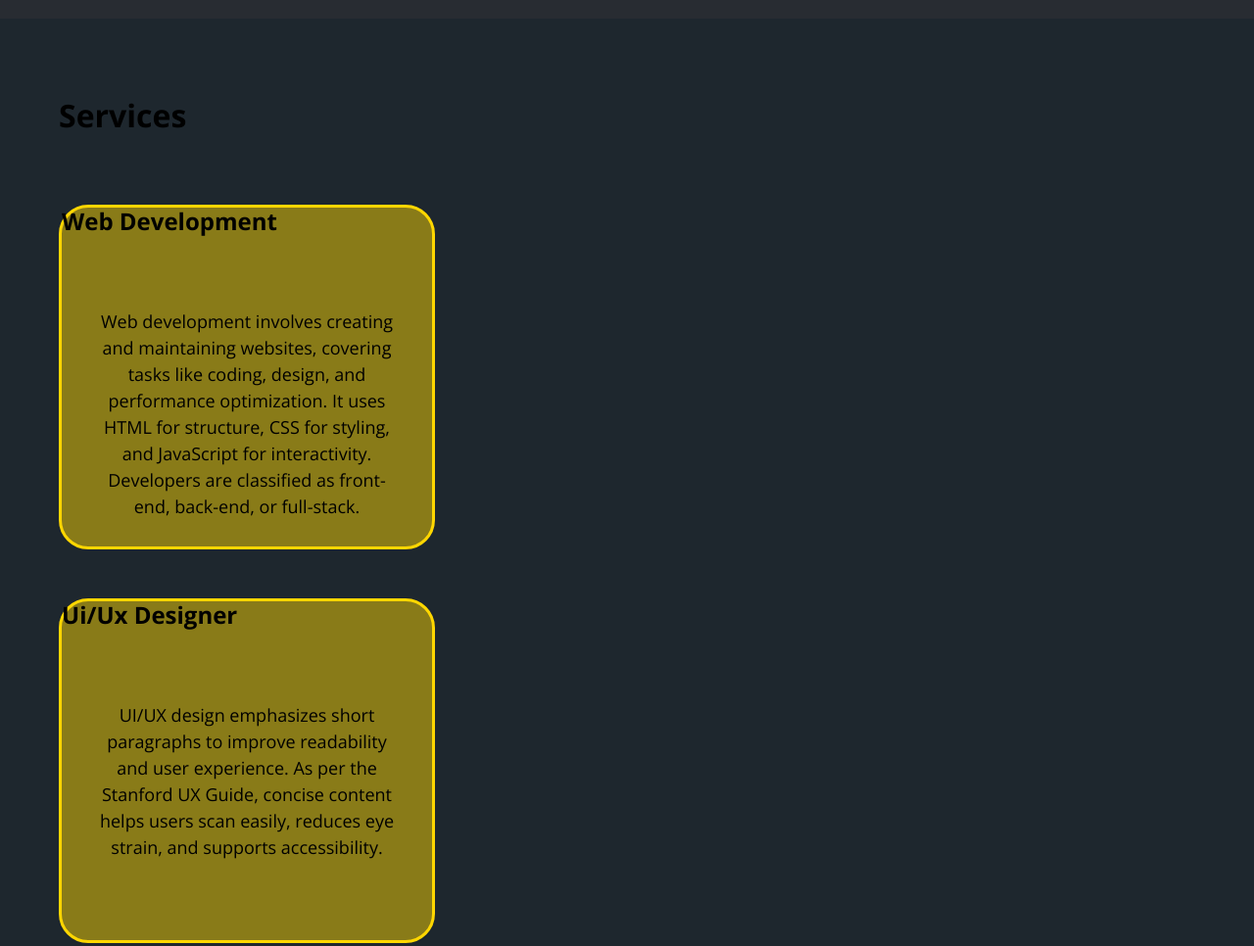
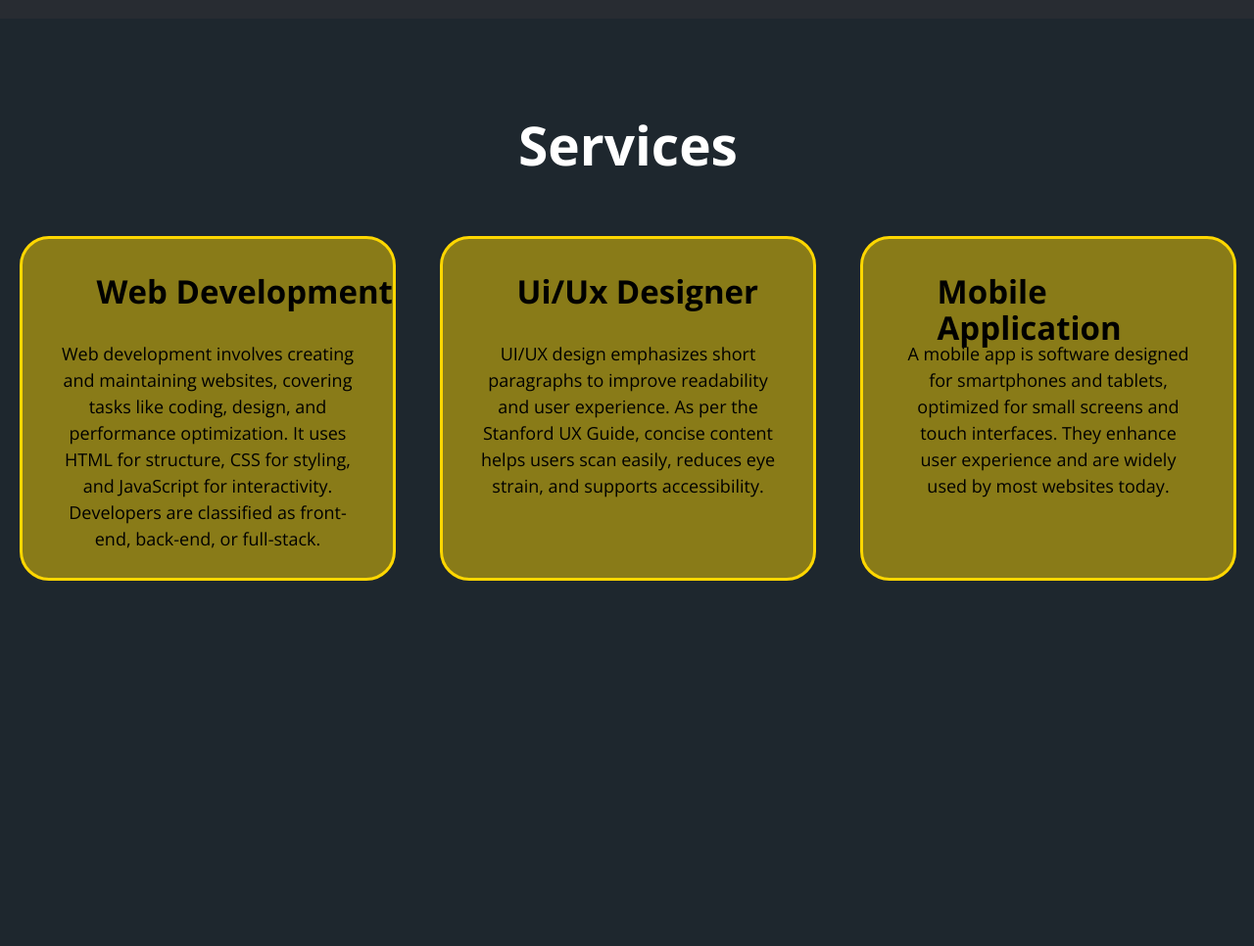
Before and after one commit to chaminduchirantha/new-portfolio, a plain HTML site: page index.html in a window 1280 px wide. Shown: the part 1621-2587 px from the top of the page at 98% size. After the commit the page ends 2294 px from the top, so only its background shows below. Drawn offline with nearby package versions, Linux system fonts and the light colour scheme; a web font is replaced by a local one.

Commit message:
update services section

```diff
--- a/Asset/css/services.css
+++ b/Asset/css/services.css
@@ -7,11 +7,20 @@
 
 .services-section{
     max-width: 1200px;
-    margin: auto;
+    margin-left: -20px;
     padding: 60px 20px;
     display: grid;
-    gap: 50px;
+    grid-template-columns: repeat(3, 1fr);
+    grid-gap: 5px;
     color: black;
+}
+
+.services-section h1{
+    font-size: 55px;
+    color: white;
+    grid-column: 1/-1;
+    text-align: center;
+    align-self: center;
 }
 
 .service-card{
@@ -21,6 +30,7 @@
     position: relative;
     border-radius: 30px;
     border: 3px solid gold;
+    margin: 20px;
 }
 
 .service-card p{
@@ -34,5 +44,15 @@
     right: 0;
     bottom: 0;
     margin: auto;
+}
+
+.service-card h2{
+    font-size: 33px;
+    position: absolute;
+    left: 20%;
+    right: 0;
+    top: 10%;
+    /*bottom: 0;*/
+    margin: auto;
 
 }
```
